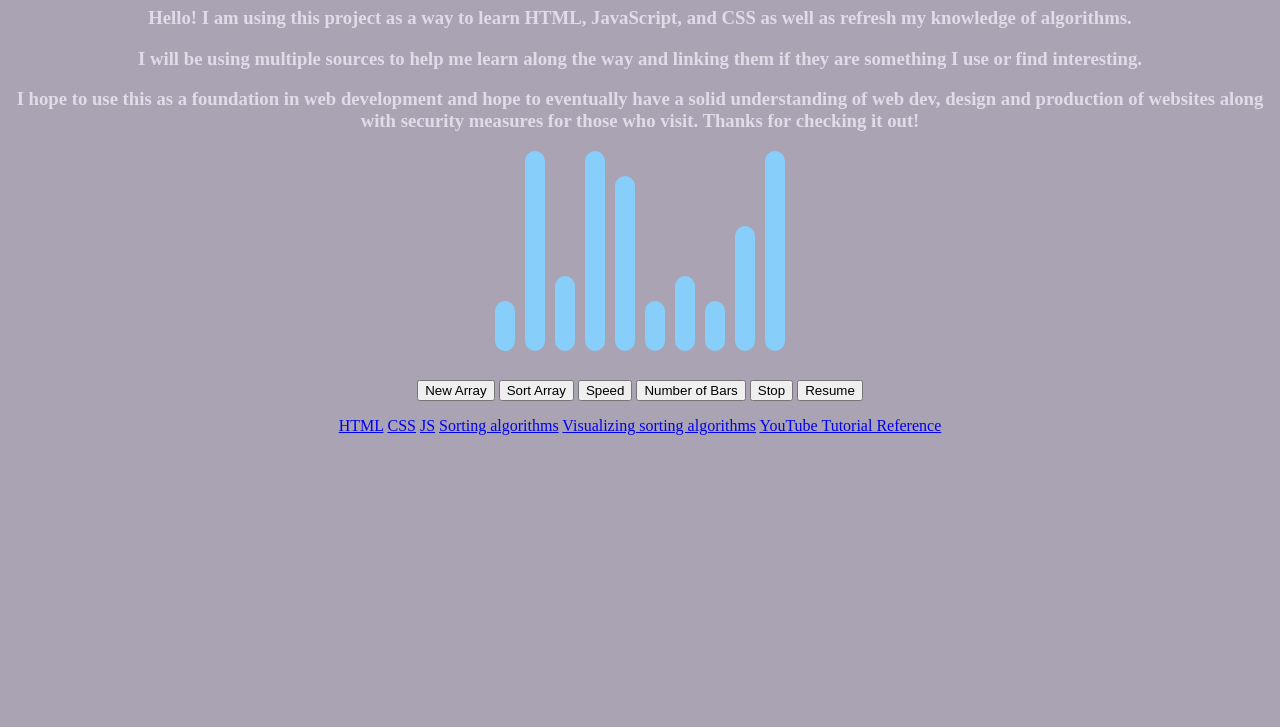
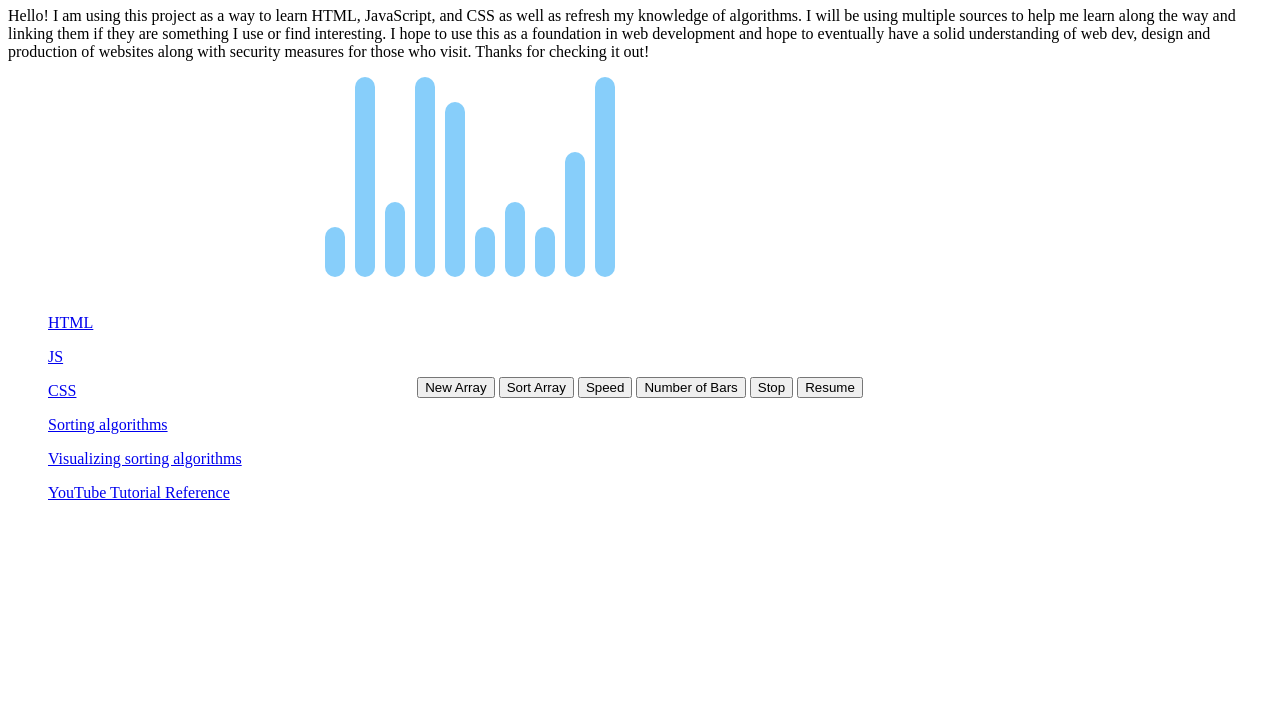
Before and after one commit to ccchameleon/AlgorithmVisualizerWebpage, a plain HTML site: page index.html in a window 1280 px wide. Shown: the part 73-800 px from the top of the page. Drawn offline with Linux system fonts and the light colour scheme.

Commit message:
updating styles

```diff
--- a/index.html
+++ b/index.html
@@ -15,36 +15,36 @@
 
   <!-- body -->
   <body>
+    <div id="header">
       <h1>Sorting Algorithm Visualizer</h1>
-      <h3>Hello! I am using this project as a way to learn HTML, JavaScript, and CSS as well as refresh my knowledge of algorithms.</h3>
-      <h3>I will be using multiple sources to help me learn along the way and linking them if they are something I use or find interesting.</h3>
-      <h3>I hope to use this as a foundation in web development and hope to eventually have a solid understanding of web dev, design and
-        production of websites along with security measures for those who visit. Thanks for checking it out!</h3>
-
-
+    </div>
+    <div id="page">
+      </p>
+        Hello! I am using this project as a way to learn HTML, JavaScript, and CSS as well as refresh my knowledge of algorithms.
+        I will be using multiple sources to help me learn along the way and linking them if they are something I use or find interesting.
+        I hope to use this as a foundation in web development and hope to eventually have a solid understanding of web dev, design and
+        production of websites along with security measures for those who visit. Thanks for checking it out!
+      <p>
+    </div>
     <!-- containers -->
-    <div class="containers">
-      <div class="barContainer" id="barContainer">
-      </div>
-      <!-- buttons -->
-      <div class="buttonContainer">
+    <div class="barContainer" id="bars"></div>
+    <div class="buttonContainer" id="buttons">
       <button id="randomizeBtn">New Array</button>
       <button id="sortBtn">Sort Array</button>
       <button id="speedBtn">Speed</button>
       <button id="barsBtn">Number of Bars</button>
       <button id="stopBtn">Stop</button>
       <button id="resumeBtn">Resume</button>
-        <p>
+    </div>
+    <div class="linksContainer" id="links">
+            <ul><a href = "https://developer.mozilla.org/en-US/docs/Learn/Getting_started_with_the_web/HTML_basics" target="_blank" rel="noopener noreferrer">HTML</a> </ul>
+            <ul><a href = "https://developer.mozilla.org/en-US/docs/Learn/Getting_started_with_the_web/JavaScript_basics" target="_blank" rel="noopener noreferrer"> JS</a></ul>
+            <ul><a href = "https://developer.mozilla.org/en-US/docs/Learn/Getting_started_with_the_web/CSS_basics" target="_blank" rel="noopener noreferrer"> CSS</a></ul>
+            <ul><a href = "https://dev.to/christinamcmahon/common-sorting-algorithms-in-javascript-58a7" target="_blank" rel="noopener noreferrer">Sorting algorithms</a></ul>
+            <ul><a href = "https://visualgo.net/en/sorting" target="_blank" rel="noopener noreferrer">Visualizing sorting algorithms</a> </ul>
+            <ul><a href = "https://www.youtube.com/watch?v=OrnUuS0SUa8&t=326s" target="_blank" rel="noopener noreferrer"> YouTube Tutorial Reference</a></a></ul>
+    </div>
 
-            <a href = "https://developer.mozilla.org/en-US/docs/Learn/Getting_started_with_the_web/HTML_basics" target="_blank" rel="noopener noreferrer">HTML</a>
-            <a href = "https://developer.mozilla.org/en-US/docs/Learn/Getting_started_with_the_web/CSS_basics" target="_blank" rel="noopener noreferrer"> CSS</a>
-            <a href = "https://developer.mozilla.org/en-US/docs/Learn/Getting_started_with_the_web/JavaScript_basics" target="_blank" rel="noopener noreferrer"> JS</a>
-            <a href = "https://dev.to/christinamcmahon/common-sorting-algorithms-in-javascript-58a7" target="_blank" rel="noopener noreferrer">Sorting algorithms</a>
-            <a href = "https://visualgo.net/en/sorting" target="_blank" rel="noopener noreferrer">Visualizing sorting algorithms</a>
-            <a href = "https://www.youtube.com/watch?v=OrnUuS0SUa8&t=326s" target="_blank" rel="noopener noreferrer"> YouTube Tutorial Reference</a></a>
-
-         </p>
-    </div>
 
   </body>
 
--- a/index.js
+++ b/index.js
@@ -35,7 +35,7 @@ function renderBar(arr){
         bar.style.position = "relative";
         bar.style.alignItems = "baseline";
         bar.style.height = arr[i] * barScale +"px";
-        barContainer.appendChild(bar);
+         bars.appendChild(bar);
     }
 };
 
@@ -48,7 +48,7 @@ function barCount(){
         new Notification("Not enough bars!")
         return;
     }
-    barContainer.innerHTML="";
+     bars.innerHTML="";
     unsortedArr = new Array(numOfBars);
     createRandomArray();
     renderBar(unsortedArr);
@@ -118,7 +118,7 @@ document.addEventListener("DOMContentLoaded", function(){
 document.addEventListener("DOMContentLoaded", function(){
     const randomize_btn = document.getElementById("randomizeBtn");
     randomize_btn.addEventListener("click", function(){
-        barContainer.innerHTML="";
+         bars.innerHTML="";
         createRandomArray();
         renderBar(unsortedArr);
     })
--- a/style.css
+++ b/style.css
@@ -1,14 +1,19 @@
-body{
-    background-color: #aaa3b4;
+header{
+    min-height: 40px;
+    padding-right: 20px;
+    padding-left: 20px;
+    background-color: #fafafa;
+    border: 1px solid #d4d4d4;
+    background-image: linear-gradient(to bottom, #fff, #f2f2f2);
 }
 
-h1 {
+/* h1 {
     color: #000000;
     background-color: rgb(177, 181, 211);
     text-align: center;
     border-color: rgb(252, 252, 252);
     border-width: 100px;
-}
+} */
 
 h3 {
     color: #dfdbe7;
@@ -26,12 +31,15 @@ h3 {
 }
 
 .barContainer{
-    display:flex;
-    /* display:inline-flex; */
-    flex-direction:row;
-    align-items:baseline;
-    height: 100px;
-    transition: height 0.66s ease-out;
+    /* text-align: center;*/
+    max-width: 50vw;
+    /* height: 25vh; */
+    /* width: 100%; */
+    margin: 0 auto;
+    display: flex;
+    /* flex-direction: row; */
+    align-items: baseline;
+    /* justify-content: space-between; */
 }
 
 .bar{
@@ -45,13 +53,12 @@ h3 {
 
 .containers{
     text-align: center;
-    max-width: 50vw;
+    max-width: 30vw;
     height: 25vh;
     width: 100%;
     margin: 0 auto;
     display: flex;
-    flex-direction: column;
+    flex-direction: row;
     align-items: center;
     justify-content: space-between;
-    padding: 20px 0 px;
 }
```
Also changed, not shown: images/big-o-cheat-sheet-poster.png (added). Lines whose indentation alone changed are shown as unchanged.
